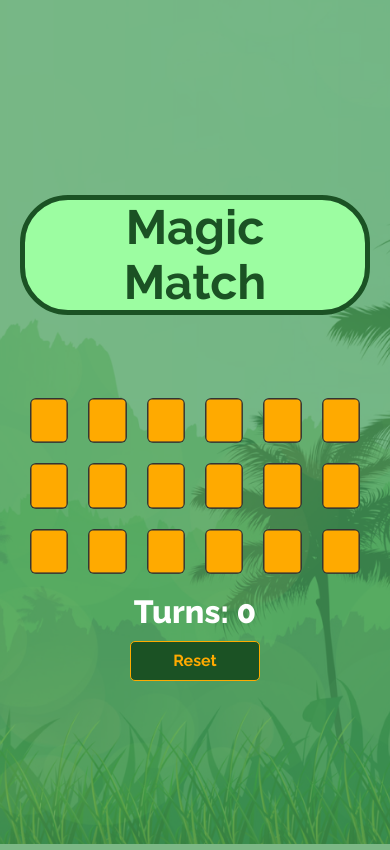
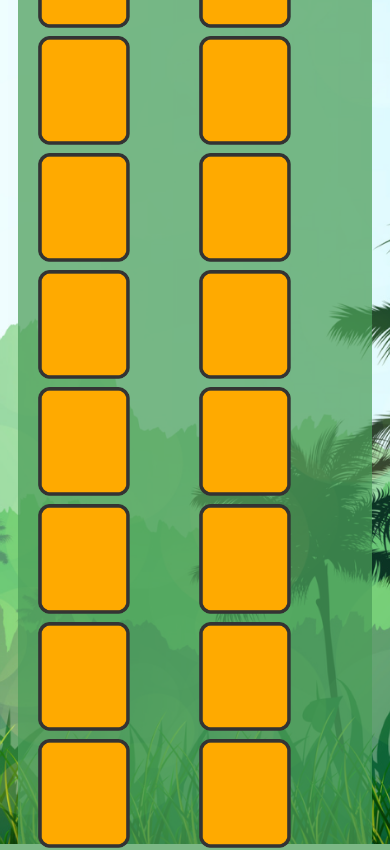
Before and after one commit to camposjoaoc/react-memory-game, a React (Vite) app: page /games in a window 390 px wide. Shown: the top 850 px of the page. Built offline with nearby package versions, Linux system fonts and the light colour scheme; a web font is replaced by a local one.

Commit message:
css update game screen

```diff
--- a/src/css/SingleCard.css
+++ b/src/css/SingleCard.css
@@ -33,3 +33,25 @@
   transform: rotateY(90deg);
   transition-delay: 0.2s;
 }
+
+@media (max-width: 1024px) { /* iPads */
+  .card img {
+    width: 80%;
+  }
+}
+
+@media (max-width: 768px) { /* Tablets */
+  .card img {
+    width: 70%;
+  }
+}
+
+@media (max-width: 480px) {
+  .card img {
+    width: 60%;
+  }
+
+  .flipped .front, .flipped .back {
+    transition: all ease-in 0.1s;
+  }
+}
--- a/src/css/game.css
+++ b/src/css/game.css
@@ -60,3 +60,51 @@ p {
   font-size: 32px;
   font-weight: 900;
 }
+
+
+@media (max-width: 900px) { /* iPads */
+  .App {
+    padding: 10px;
+  }
+
+  .title-game {
+    font-size: 32px;
+    padding: 10px 20px;
+    border-width: 3px;
+  }
+
+  .btn-reset-game {
+    font-size: 14px;
+    height: 36px;
+    width: 120px;
+  }
+
+  .card-grid {
+    grid-template-columns: repeat(3, 1fr);
+    gap: 15px; /* Adjust grid layout */
+  }
+}
+
+
+
+@media (max-width: 480px) { /* Phones */
+  .title-game {
+    font-size: 20px;
+    padding: 5px 10px;
+  }
+
+  .card-grid {
+    grid-template-columns: repeat(2, 1fr); /* 2 cards per row */
+    grid-gap: 8px;
+  }
+
+  .btn-reset-game {
+    width: 80px;
+    height: 30px;
+    font-size: 10px;
+  }
+
+  p {
+    font-size: 18px;
+  }
+}
--- a/src/css/popUp.css
+++ b/src/css/popUp.css
@@ -47,3 +47,54 @@
     color: white;
     border: 2px solid #1b5224;
   }
+
+
+  @media (max-width: 1024px) { /* iPads */
+    .popup {
+      width: 70%;
+      height: 400px;
+      padding: 15px 30px;
+    }
+
+    .popup h2 {
+      font-size: 24px;
+    }
+
+    .btn-restart {
+      font-size: 14px;
+      padding: 8px 16px;
+    }
+  }
+
+  @media (max-width: 768px) { /* Tablets */
+    .popup {
+      width: 80%;
+      height: 300px;
+    }
+
+    .popup h2 {
+      font-size: 20px;
+    }
+
+    .btn-restart {
+      font-size: 12px;
+      padding: 6px 12px;
+    }
+  }
+
+  @media (max-width: 480px) { /* Phones */
+    .popup {
+      width: 90%;
+      height: 250px;
+      padding: 10px 20px;
+    }
+
+    .popup h2 {
+      font-size: 16px;
+    }
+
+    .btn-restart {
+      font-size: 10px;
+      padding: 4px 8px;
+    }
+  }
```
